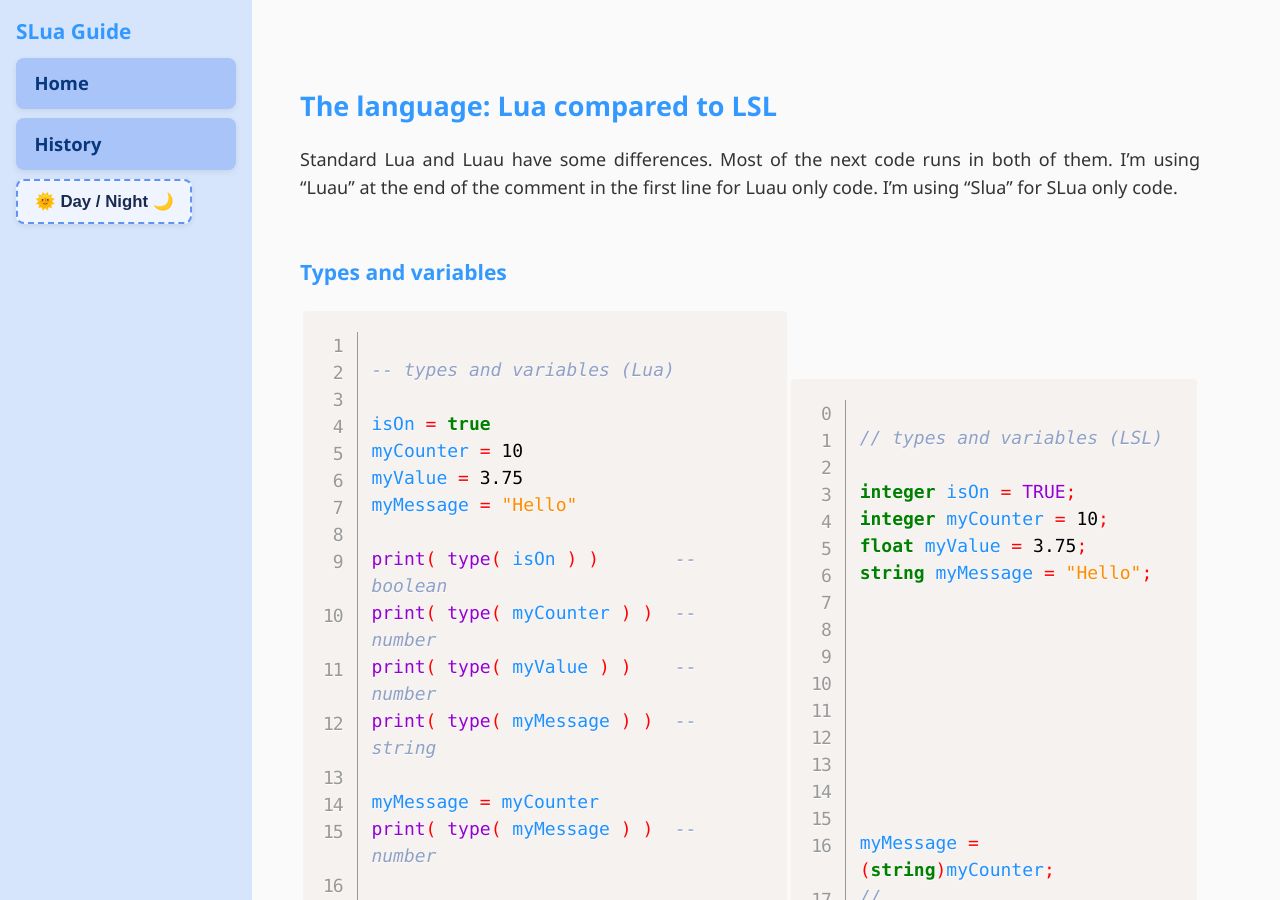
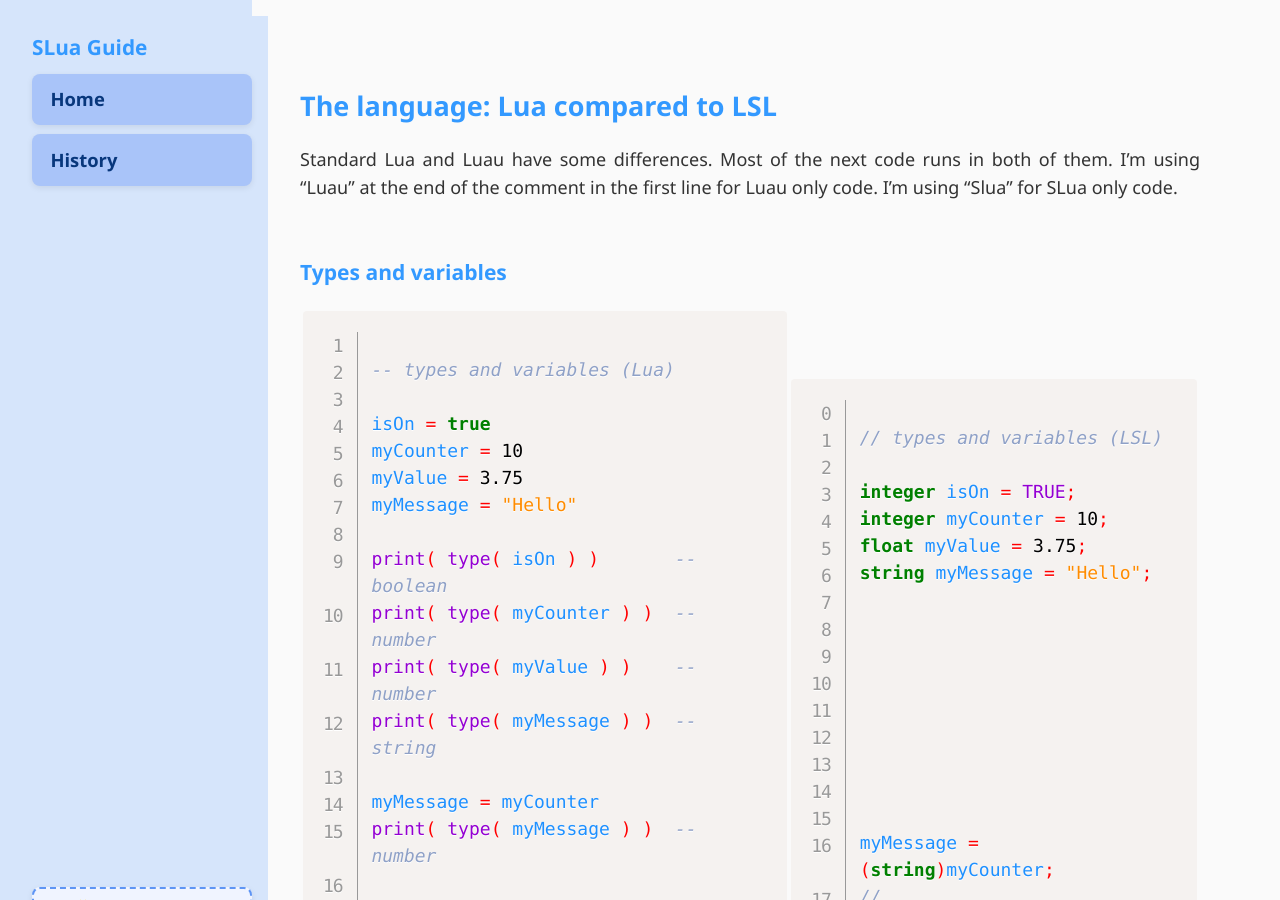
Before and after one commit to Suzanna-Linn/slua, a Jekyll site: the page built from docs/language1.md, in a window 1280 px wide and 900 px high. Built offline with Jekyll 4.4.1, drawn with Linux system fonts in a browser that asks for light colours; nearby versions of some CDN libraries; comment, search, counter and statistics services are not loaded.

Commit message:
Update sidebar.html

```diff
--- a/docs/_includes/sidebar.html
+++ b/docs/_includes/sidebar.html
@@ -1,8 +1,13 @@
+<aside class="sidebar">
+  <div class="sidebar-inner">
     <nav>
       <h2>SLua Guide</h2>
       <ul>
         <li><a href="/slua/">Home</a></li>
         <li><a href="/slua/history">History</a></li>
+        <!-- more links... -->
       </ul>
     </nav>
     <button id="theme-toggle" class="theme-toggle">🌞 Day / Night 🌙</button>
+  </div>
+</aside>
```
Lines whose indentation alone changed are shown as unchanged.
